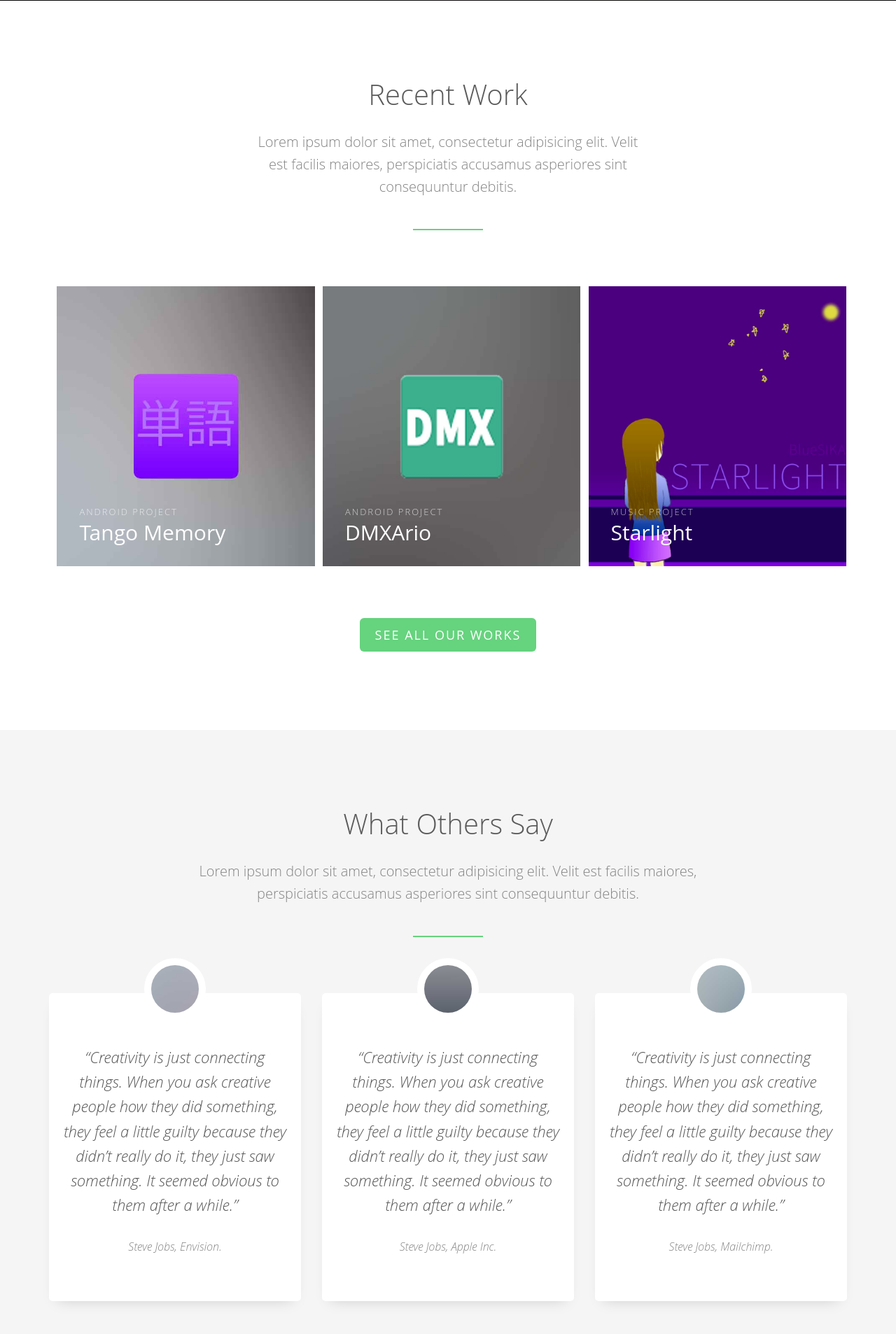
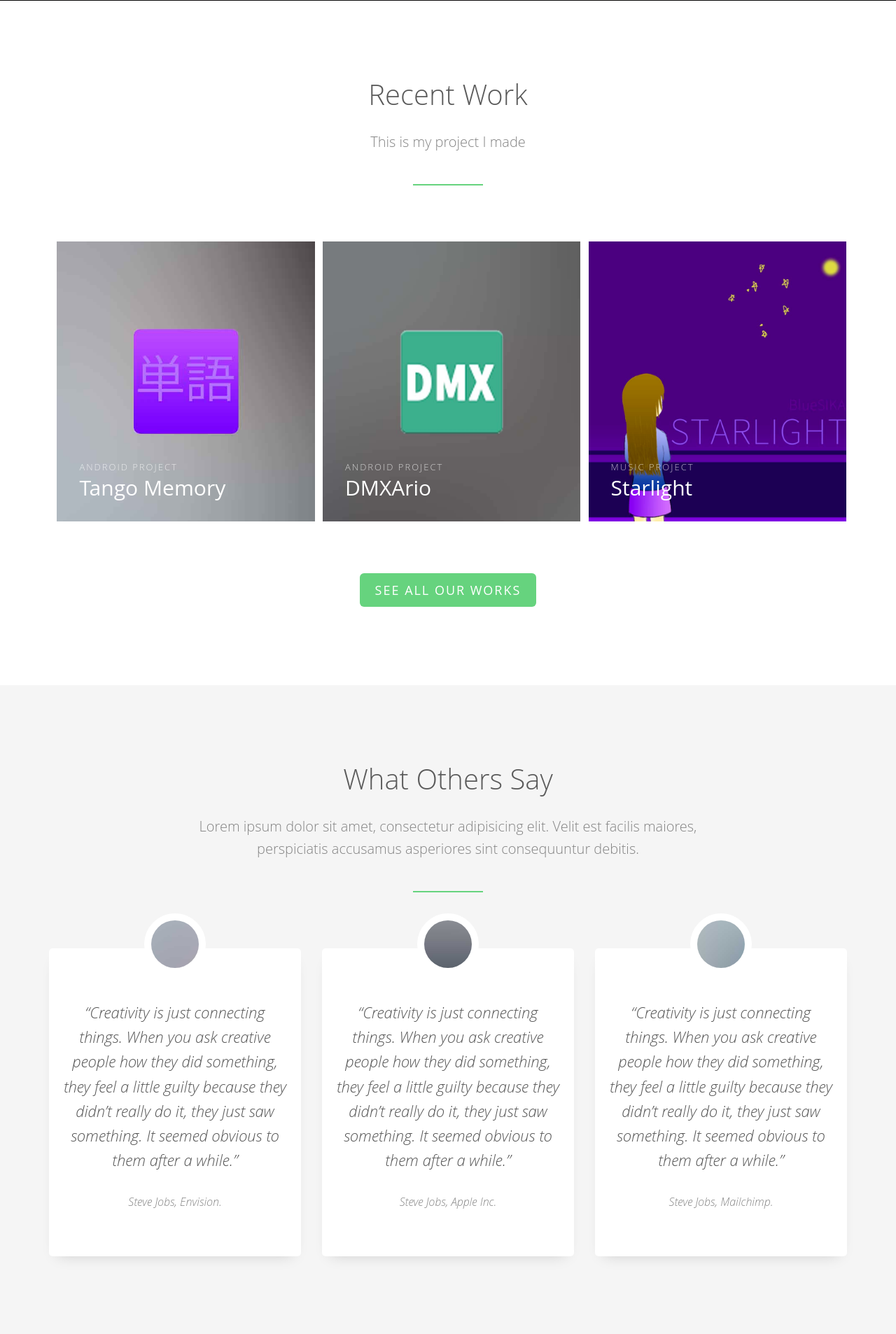
Before and after one commit to icaynia/BlueSIKA, a PHP site: page / in a window 1280 px wide. Shown: the part 799-2705 px from the top of the page at 70% size. Run offline with PHP 8.4, Linux system fonts and the light colour scheme; some web fonts are replaced.

Commit message:
Change recent work comment

```diff
--- a/index.php
+++ b/index.php
@@ -230,7 +230,7 @@
 				<div class="row">
 					<div class="col-md-6 col-md-offset-3 text-center heading-section animate-box">
 						<h3>Recent Work</h3>
-						<p>Lorem ipsum dolor sit amet, consectetur adipisicing elit. Velit est facilis maiores, perspiciatis accusamus asperiores sint consequuntur debitis.</p>
+						<p>This is my project I made</p>
 					</div>
 				</div>
 
```
